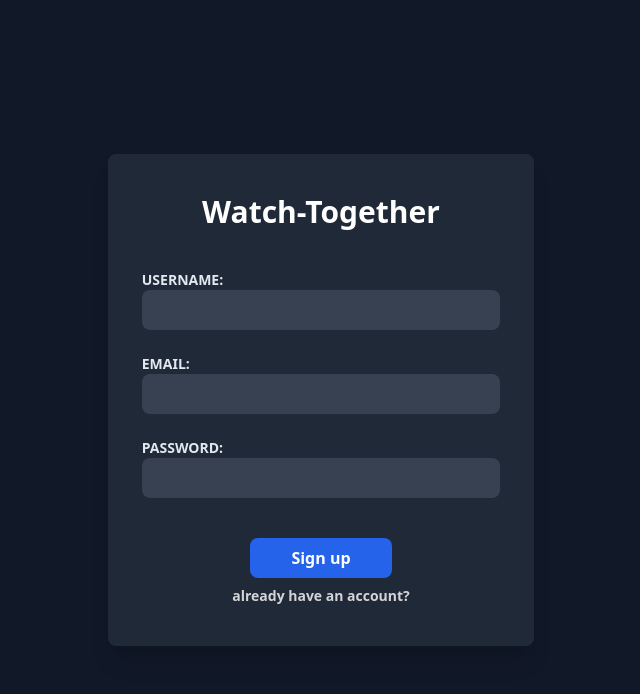
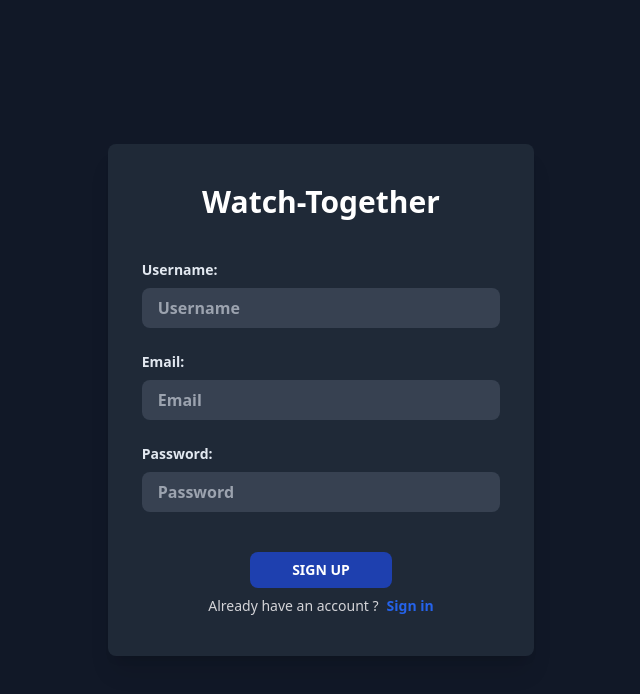
Before and after one commit to abdelfetah18/watch-together, a Next.js app: page /user/sign_up in a window 1280 px wide. Shown: the top 694 px of the page, without its empty margins (319-959 px from the left). Built offline with nearby package versions, Linux system fonts and the light colour scheme.

Commit message:
Updating sign in/sign up UI pages.

```diff
--- a/src/pages/user/sign_in.js
+++ b/src/pages/user/sign_in.js
@@ -30,15 +30,16 @@ export default function SignIn(){
                 <div className="font-bold text-white text-3xl">Watch-Together</div>
                 <div className="w-11/12 flex flex-col items-center my-10">
                 <div className={"w-11/12 rounded text-white text-sm font-semibold font-mono"+(alert.status.length > 0 ? " block py-2 px-4 mb-2": "hidden")+(alert.status == "success" ? " bg-green-500" : " bg-red-500")}>{alert.message}</div>
-                    <label className="w-11/12 text-slate-200 font-semibold text-sm">USERNAME:</label>
-                    <input onChange={(evt) => setUsername(evt.target.value)} className="w-11/12 py-2 px-4 rounded-lg font-semibold bg-gray-700 text-slate-300" type="text" />
-                    <label className="w-11/12 text-slate-200 font-semibold text-sm mt-6">PASSWORD:</label>
-                    <input onChange={(evt) => setPassword(evt.target.value)} className="w-11/12 py-2 px-4 rounded-lg font-semibold bg-gray-700 text-slate-300" type="password" onKeyDown={(ev) => { if(ev.key === "Enter"){ sign_in(); }}} />
+                    <label className="w-11/12 text-slate-200 font-semibold text-sm py-2">Username:</label>
+                    <input onChange={(evt) => setUsername(evt.target.value)} className="w-11/12 py-2 px-4 rounded-lg font-semibold bg-gray-700 text-slate-300" type="text" placeholder="Username" />
+                    <label className="w-11/12 text-slate-200 font-semibold text-sm mt-6 py-2">Password:</label>
+                    <input onChange={(evt) => setPassword(evt.target.value)} className="w-11/12 py-2 px-4 rounded-lg font-semibold bg-gray-700 text-slate-300" type="password" placeholder="Password" onKeyDown={(ev) => { if(ev.key === "Enter"){ sign_in(); }}} />
                 </div>
-                <div onClick={sign_in} className="text-base font-semibold cursor-pointer py-2 bg-blue-600 rounded-lg text-white w-1/3 text-center">Sign in</div>
-
-                <a href="/user/sign_up" className="font-semibold text-sm pt-2 cursor-pointer text-zinc-300">create an account?</a>
-
+                <div onClick={sign_in} className="text-sm font-semibold cursor-pointer py-2 bg-blue-800 rounded-lg text-white w-1/3 text-center">SIGN IN</div>
+                <div className="font-normal text-sm pt-2 cursor-pointer text-zinc-300">
+                    {"Don't have an account ?"}
+                    <a href="/user/sign_up" className="ml-2 font-semibold text-blue-600">Sign up</a>
+                </div>
             </div>
         </div>
     )
--- a/src/pages/user/sign_up.js
+++ b/src/pages/user/sign_up.js
@@ -31,16 +31,18 @@ export default function SignUp(){
                 <div className="font-bold text-white text-3xl">Watch-Together</div>
                 <div className="w-11/12 flex flex-col items-center my-10">
                     <div className={"w-11/12 rounded text-white text-sm font-semibold font-mono"+(alert.status.length > 0 ? " block py-2 px-4 mb-2": "hidden")+(alert.status == "success" ? " bg-green-500" : " bg-red-500")}>{alert.message}</div>
-                    <label className="w-11/12 text-slate-200 font-semibold text-sm">USERNAME:</label>
-                    <input onChange={(evt) => setUsername(evt.target.value)} className="w-11/12 py-2 px-4 rounded-lg font-semibold bg-gray-700 text-slate-300" type="text" />
-                    <label className="w-11/12 text-slate-200 font-semibold text-sm mt-6">EMAIL:</label>
-                    <input onChange={(evt) => setEmail(evt.target.value)} className="w-11/12 py-2 px-4 rounded-lg font-semibold bg-gray-700 text-slate-300" type="email" />
-                    <label className="w-11/12 text-slate-200 font-semibold text-sm mt-6">PASSWORD:</label>
-                    <input onChange={(evt) => setPassword(evt.target.value)} className="w-11/12 py-2 px-4 rounded-lg font-semibold bg-gray-700 text-slate-300" type="password" />
+                    <label className="w-11/12 text-slate-200 font-semibold text-sm pb-2">Username:</label>
+                    <input onChange={(evt) => setUsername(evt.target.value)} className="w-11/12 py-2 px-4 rounded-lg font-semibold bg-gray-700 text-slate-300" type="text" placeholder="Username" />
+                    <label className="w-11/12 text-slate-200 font-semibold text-sm pb-2 mt-6">Email:</label>
+                    <input onChange={(evt) => setEmail(evt.target.value)} className="w-11/12 py-2 px-4 rounded-lg font-semibold bg-gray-700 text-slate-300" type="email" placeholder="Email" />
+                    <label className="w-11/12 text-slate-200 font-semibold text-sm pb-2 mt-6">Password:</label>
+                    <input onChange={(evt) => setPassword(evt.target.value)} className="w-11/12 py-2 px-4 rounded-lg font-semibold bg-gray-700 text-slate-300" type="password" placeholder="Password" />
                 </div>
-                <button onClick={sign_up} type="button" className="text-base font-semibold cursor-pointer py-2 bg-blue-600 rounded-lg text-white w-1/3 text-center">Sign up</button>
-
-                <a href="/user/sign_in" className="font-semibold text-sm pt-2 cursor-pointer text-zinc-300">already have an account?</a>
+                <button onClick={sign_up} type="button" className="text-sm font-semibold cursor-pointer py-2 bg-blue-800 rounded-lg text-white w-1/3 text-center">SIGN UP</button>
+                <div className="font-normal text-sm pt-2 cursor-pointer text-zinc-300">
+                    {"Already have an account ?"}
+                    <a href="/user/sign_in" className="ml-2 font-semibold text-blue-600">Sign in</a>
+                </div>
             </div>
         </div>
     )
```
